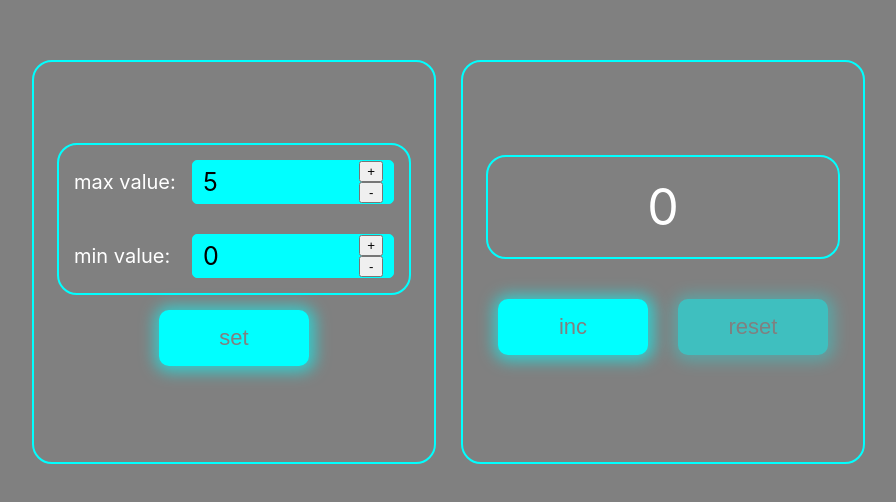
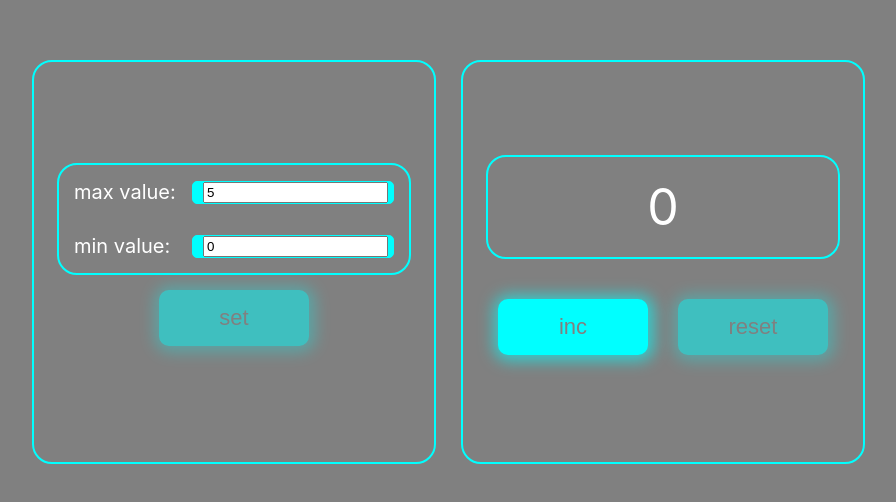
Before and after one commit to Sergey-Rimsha/counter_it, a React (Create React App) app: page / in a window 1280 px wide. Shown: the part 138-640 px from the top of the page, without its empty margins (179-1075 px from the left). Built offline with nearby package versions, Linux system fonts and the light colour scheme.

Commit message:
Refactor setCounter, Counter

```diff
--- a/src/App.tsx
+++ b/src/App.tsx
@@ -10,10 +10,14 @@ function App() {
 	const [startValue, setStartValue] = useState(0);
 
 	//setCounter mode
+	const [editMode, setEditMode] = useState(false);
+	const [incorrectValue, setIncorrectValue] = useState(false);
 
-	const [minCounter, setMinCounter] = useState(0);
-	const [maxCounter, setMaxCounter] = useState(1);
-	const [editMode, setEditMode] = useState(false);
+	// localStorage
+	useEffect(() => {
+		localStorage.setItem('startValue', startValue.toString());
+		localStorage.setItem('maxValue', maxValue.toString());
+	},[startValue, maxValue]);
 
 	useEffect(() => {
 		let startValue = localStorage.getItem("startValue");
@@ -23,9 +27,6 @@ function App() {
 		setCounter(localStartValue);
 		setStartValue(localStartValue);
 		setMaxValue(localMaxValue);
-		setMinCounter(localStartValue);
-		setMaxCounter(localMaxValue);
-
 	},[])
 
 	const onClickIncBtn = () => {
@@ -36,50 +37,27 @@ function App() {
 		setCounter(startValue);
 	}
 
-	// localStorage
-
-	const onClickSetCounterValue = () => {
-		localStorage.setItem('startValue', minCounter.toString());
-		localStorage.setItem('maxValue', maxCounter.toString());
+	const onClickSetCounterValue = (minCounter: number, maxCounter: number) => {
 		setMaxValue(maxCounter);
 		setStartValue(minCounter);
 		setCounter(minCounter);
-		setEditMode(false)
+		setEditMode(false);
 	}
-
-	const onHandlerMaxCounter = (operator: string) => {
-		setEditMode(true);
-		if (operator === '+') {
-			setMaxCounter(maxCounter + 1);
-		} else {
-			setMaxCounter(maxCounter - 1);
-		}
-	}
-	const onHandlerMinCounter = (operator: string) => {
-		setEditMode(true);
-		if (operator === '+') {
-			setMinCounter(minCounter + 1);
-		} else {
-			setMinCounter(minCounter - 1);
-		}
-	}
-
-
 
 	return (
 		<div className="App">
 			<SetCounter
-				minCounter={minCounter}
-				maxCounter={maxCounter}
 				editMode={editMode}
-				onHandlerMaxCounter={onHandlerMaxCounter}
-				onHandlerMinCounter={onHandlerMinCounter}
+				setEditMode={setEditMode}
 				onClickSetCounterValue={onClickSetCounterValue}
+				setIncorrectValue={setIncorrectValue}
 			/>
 			<Counter
 				counter={counter}
 				maxValue={maxValue}
 				startValue={startValue}
+				editMode={editMode}
+				incorrectValue={incorrectValue}
 				onClickIncBtn={onClickIncBtn}
 				onClickResetBtn={onClickResetBtn}/>
 		</div>
--- a/src/components/Counter/Counter.module.css
+++ b/src/components/Counter/Counter.module.css
@@ -36,7 +36,7 @@
 	margin-top: 25px;
 }
 
-.buttonWrap button {
+button {
 	width: 150px;
 	background-color: aqua;
 	border: none;
@@ -51,10 +51,6 @@
 	margin: 15px;
 }
 
-.btnActive {
-	opacity: 1;
-}
-
-.btnDisabled {
+button:disabled {
 	opacity: 0.5;
 }
--- a/src/components/Counter/Counter.tsx
+++ b/src/components/Counter/Counter.tsx
@@ -8,6 +8,8 @@ type CounterPropsType = {
 	counter: number
 	maxValue: number
 	startValue: number
+	editMode: boolean
+	incorrectValue:boolean
 	onClickIncBtn: () => void
 	onClickResetBtn: () => void
 }
@@ -27,18 +29,20 @@ export const Counter = (props: CounterPropsType) => {
 			<Scoreboard
 				counter={props.counter}
 				maxValue={props.maxValue}
+				editMode={props.editMode}
+				incorrectValue={props.incorrectValue}
 			/>
 			<div className={style.buttonWrap}>
 				<Button
 					title={'inc'}
 					style={styleInc}
-					disabled={disabledIcn}
+					disabled={props.editMode || disabledIcn}
 					callback={props.onClickIncBtn}
 				/>
 				<Button
 					title={'reset'}
 					style={styleReset}
-					disabled={disabledReset}
+					disabled={props.editMode || disabledReset}
 					callback={props.onClickResetBtn}
 				/>
 			</div>
--- a/src/components/Counter/Scoreboard.tsx
+++ b/src/components/Counter/Scoreboard.tsx
@@ -4,14 +4,28 @@ import style from "./Counter.module.css";
 type ScoreboardType = {
 	counter: number
 	maxValue: number
+	editMode: boolean
+	incorrectValue: boolean
 }
+
 
 
 export const Scoreboard = (props:ScoreboardType) => {
 
+	const showScoreboard = () => {
+
+		if (props.incorrectValue) {
+			return <span>Incorrect value</span>
+
+		} else if (props.editMode) {
+			return <span>set counter</span>
+		}
+
+	}
+
 	return (
 		<div className={props.counter >= props.maxValue ? style.counterRed : style.counterTitle}>
-			{props.counter}
+			{props.editMode ? showScoreboard() : props.counter}
 		</div>
 	)
 }
--- a/src/components/SetCounter/SetCounter.module.css
+++ b/src/components/SetCounter/SetCounter.module.css
@@ -9,21 +9,6 @@
     border: aqua solid 2px;
     border-radius: 20px;
     margin-right: 25px;
-}
-
-.setButton {
-    width: 150px;
-    background-color: aqua;
-    border: none;
-    color: gray;
-    padding: 15px 32px;
-    text-align: center;
-    text-decoration: none;
-    display: inline-block;
-    font-size: 22px;
-    border-radius: 10px;
-    box-shadow: 1px 1px 15px 5px rgba(0,255,255, 0.6);
-    margin: 15px;
 }
 
 .setCounter {
--- a/src/components/SetCounter/SetCounter.tsx
+++ b/src/components/SetCounter/SetCounter.tsx
@@ -1,53 +1,66 @@
-import React, {useEffect, useState} from "react";
+import React, {ChangeEvent, useEffect, useState} from "react";
 import style from "./SetCounter.module.css"
 import {Button} from "../Button";
 
 export type SetCounterPropsType = {
-	minCounter: number
-	maxCounter: number
 	editMode: boolean
-	onHandlerMaxCounter: (operator: string) => void
-	onHandlerMinCounter: (operator: string) => void
-	onClickSetCounterValue: () => void
+	setEditMode: (editeMode: boolean) => void
+	onClickSetCounterValue: (maxCounter: number, minCounter: number) => void
+	setIncorrectValue:(edit: boolean) => void
 }
 
 export const SetCounter = (props: SetCounterPropsType) => {
 
-	const [error, setError] = useState(false);
+
+	const [maxCounter, setMaxCounter] = useState(1);
+	const [minCounter, setMinCounter] = useState(0);
+
+	const [btnActive, setBtnActive] = useState(true);
 
 	const onClickSetCounter = () => {
-		props.onClickSetCounterValue();
+		if (maxCounter > minCounter && maxCounter > -1  && minCounter > -1) {
+			props.onClickSetCounterValue(minCounter, maxCounter);
+			setBtnActive(false);
+		} else {
+			setBtnActive(true);
+		}
+
+		console.log('onClickSetCounter');
 	}
 
+
 	useEffect(() => {
-
-		if (props.maxCounter > props.minCounter) {
-			setError(true);
-			console.log('dasd');
+		if (maxCounter > minCounter && maxCounter > -1  && minCounter > -1) {
+			// setBtnActive(false);
+			props.setIncorrectValue(false);
 		} else {
-			setError(false);
+			props.setIncorrectValue(true);
+			// setBtnActive(true);
 		}
-	}, [props.maxCounter, props.minCounter])
+	},[maxCounter, minCounter])
 
 
-	let styleBtn = error ? style.setButton : style.btnDisabled;
+	useEffect(() => {
+		let startValue = localStorage.getItem("startValue");
+		let localStartValue = JSON.parse(startValue ? startValue : "0");
+		let maxValue = localStorage.getItem("maxValue");
+		let localMaxValue = JSON.parse(maxValue ? maxValue : "5");
+		setMinCounter(localStartValue);
+		setMaxCounter(localMaxValue);
+
+	},[])
 
 
-	const onClickHandlerMaxCounter = (operator: string) => {
-		props.onHandlerMaxCounter(operator)
-	}
-	const onClickHandlerMinCounter = (operator: string) => {
-		props.onHandlerMinCounter(operator)
+	const onClickHandlerMaxCounter = (e: ChangeEvent<HTMLInputElement>) => {
+		props.setEditMode(true);
+		setBtnActive(false);
+		setMaxCounter(Number(e.currentTarget.value));
 	}
 
-	const editModeShow = () => {
-		if (props.editMode) {
-			return (
-				<div>
-					<span>plz sev settings counter</span>
-				</div>
-			)
-		}
+	const onClickHandlerMinCounter = (e: ChangeEvent<HTMLInputElement>) => {
+		props.setEditMode(true);
+		setBtnActive(false);
+		setMinCounter(Number(e.currentTarget.value));
 	}
 
 
@@ -57,33 +70,21 @@ export const SetCounter = (props: SetCounterPropsType) => {
 				<div className={style.box}>
 					<div>max value:</div>
 					<div className={style.setInput}>
-						<span>{props.maxCounter}</span>
-						<div className={style.wrapBtn}>
-							<button onClick={() => onClickHandlerMaxCounter('+')}>+</button>
-							<button onClick={() => onClickHandlerMaxCounter('-')}>-</button>
-						</div>
+						<input type={'number'} value={maxCounter} onChange={onClickHandlerMaxCounter} />
 					</div>
 				</div>
 				<div className={style.box}>
 					<div>min value:</div>
 					<div className={style.setInput}>
-						<span>{props.minCounter}</span>
-						<div className={style.wrapBtn}>
-							<button onClick={() => onClickHandlerMinCounter('+')}>+</button>
-							<button onClick={() => onClickHandlerMinCounter('-')}>-</button>
-						</div>
+						<input type={'number'} value={minCounter} onChange={onClickHandlerMinCounter} />
 					</div>
 				</div>
 			</div>
-			{
-				props.editMode ? <div>sev settings counter</div> : <div></div>
-			}
-			{editModeShow}
 			<div>
 				<Button
 					title={"set"}
-					style={styleBtn}
-					disabled={false}
+					style={style.setButton}
+					disabled={btnActive}
 					callback={onClickSetCounter}/>
 			</div>
 		</div>
```
